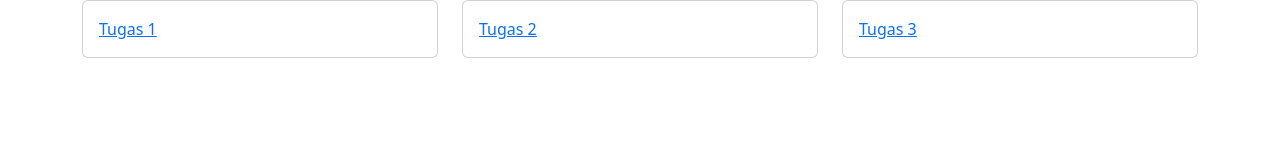
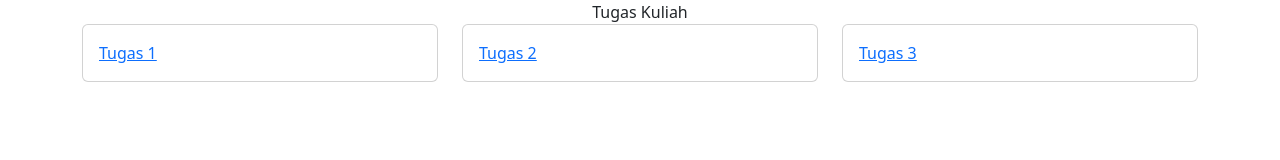
Before and after one commit to luthfi2603/luthfi2603.github.io, a plain HTML site: page index.html in a window 1280 px wide. Drawn offline with nearby package versions, Linux system fonts and the light colour scheme.

Commit message:
update index.html

```diff
--- a/index.html
+++ b/index.html
@@ -11,6 +11,7 @@
 
 <body>
   <div class="container">
+    <div class="text-center">Tugas Kuliah</div>
     <div class="row">
       <div class="col">
         <div class="card">
```
Lines whose indentation alone changed are shown as unchanged.
